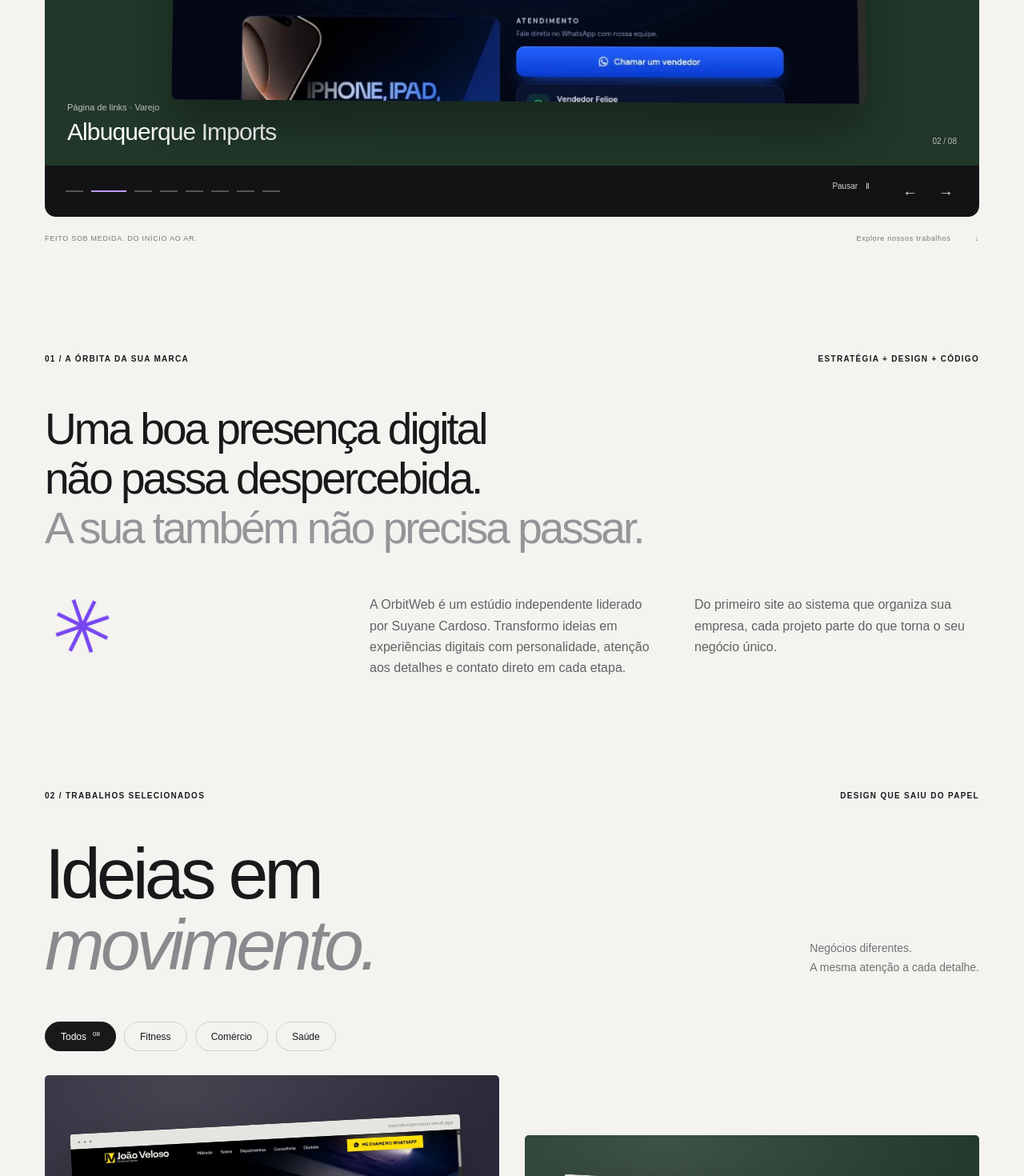
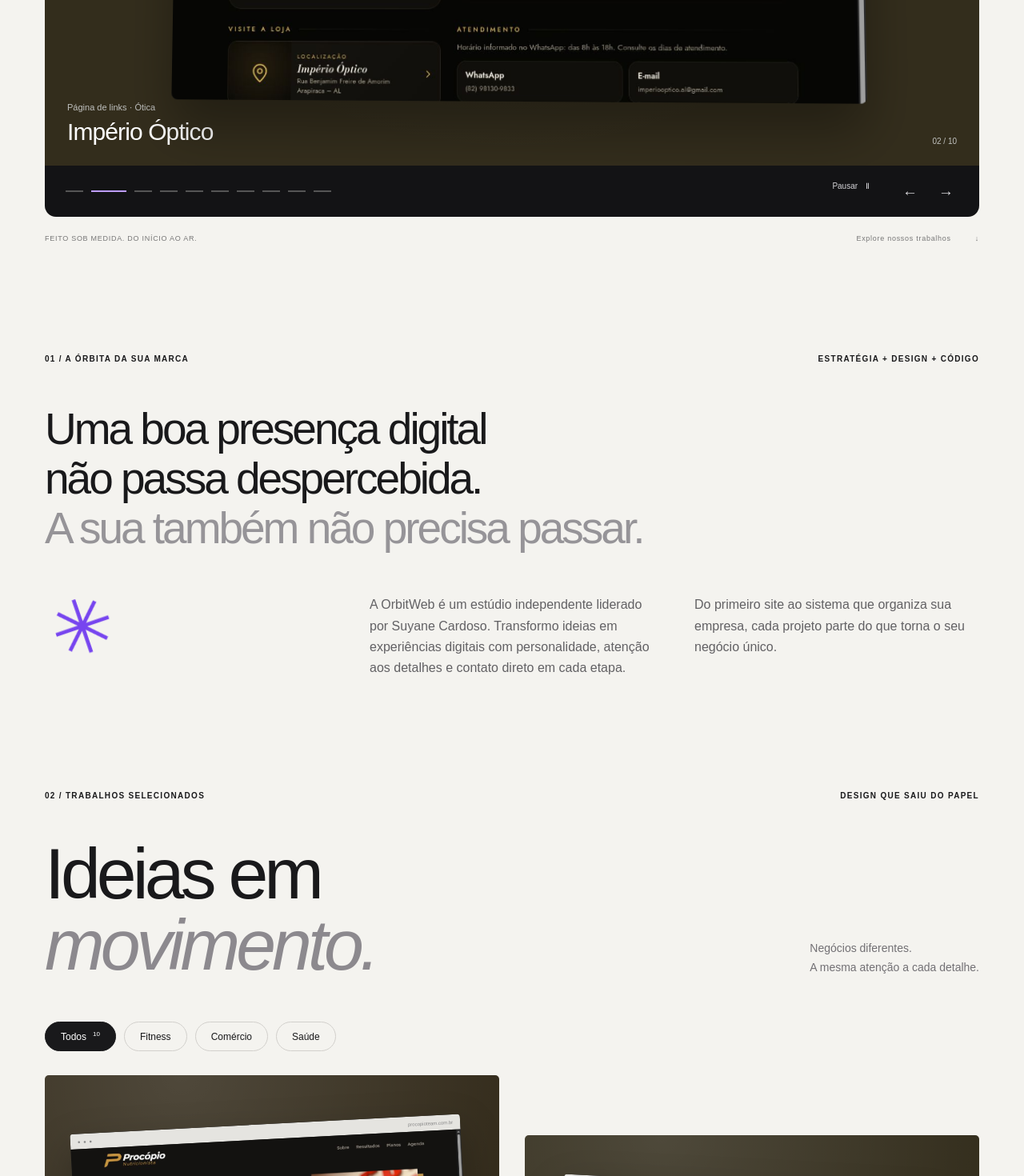
Before and after one commit to suyane09/portfolio-web, a React (Vite) app: page / in a window 1280 px wide. Shown: the part 1100-2570 px from the top of the page at 80% size. Built offline with nearby package versions, Linux system fonts and the light colour scheme.

Commit message:
Add Procópio Team and Império Óptico to portfolio with site screenshots

```diff
--- a/src/App.jsx
+++ b/src/App.jsx
@@ -4,6 +4,8 @@ import { site, whatsappLink, whatsappMessages } from './config/site'
 import QuoteForm from './components/QuoteForm'
 
 const projects = [
+  { id: 'procopio-team', title: 'Procópio Team', type: 'Site para nutricionista · Nutrição esportiva', image: '/projects/procopio.jpg', url: 'https://procopioteam.com.br/', category: 'Saúde', color: '#342c1c' },
+  { id: 'imperio-optico', title: 'Império Óptico', type: 'Página de links · Ótica', image: '/projects/imperio-optico.jpg', url: 'https://imperiooptico.vercel.app/', category: 'Comércio', color: '#332d1c' },
   { id: 'joao-veloso', title: 'João Veloso Personal', type: 'Site para personal trainer · Método VERTEX', image: '/projects/joao-veloso.webp', url: 'https://joaovelosopersonal.vercel.app/', category: 'Fitness', color: '#2b2737' },
   { id: 'albuquerque', title: 'Albuquerque Imports', type: 'Página de links · Varejo', image: '/projects/albuquerque-desktop.webp', url: 'https://albuquerqueimports.vercel.app/', category: 'Comércio', color: '#213729' },
   { id: 'sinesios', title: 'Sinesios iPhones', type: 'Página de links · Tecnologia', image: '/projects/sinesios.webp', url: 'https://sinesiosiphone.vercel.app/', category: 'Comércio', color: '#183e4c' },
@@ -29,9 +31,9 @@ function Showcase() {
    <div className="showcase-stage" style={{'--project-color':p.color}}>
     <div className="showcase-word" aria-hidden="true">{p.category}</div>
     <a key={p.id} className="showcase-browser" href={p.url} target="_blank" rel="noopener noreferrer" aria-label={`Visitar ${p.title}`}><div className="browser-bar"><span>● ● ●</span><span>{new URL(p.url).hostname}</span><Arrow/></div><div className="browser-screen"><img src={p.image} alt={`Site ${p.title} desenvolvido pela OrbitWeb`} width="1400" height="960" fetchPriority="high"/></div><span className="visit-bubble"><Arrow/> Explorar projeto</span></a>
-    <div className="showcase-caption" aria-live={paused?'polite':'off'}><div><p>{p.type}</p><h2>{p.title}</h2></div><span>0{index+1} / 0{projects.length}</span></div>
+    <div className="showcase-caption" aria-live={paused?'polite':'off'}><div><p>{p.type}</p><h2>{p.title}</h2></div><span>{String(index+1).padStart(2,'0')} / {String(projects.length).padStart(2,'0')}</span></div>
    </div>
-   <div className="showcase-controls"><div className="slide-dots">{projects.map((p,i)=><button key={p.id} onClick={()=>setIndex(i)} aria-label={`Mostrar ${p.title}`} aria-current={index===i?'true':undefined}><span/></button>)}</div><div className="slide-actions"><button onClick={()=>setPaused(!paused)} aria-label={paused?'Reproduzir projetos':'Pausar projetos'}>{paused?'Reproduzir':'Pausar'} <span aria-hidden="true">{paused?'▷':'Ⅱ'}</span></button><button onClick={()=>move(-1)} aria-label="Projeto anterior">←</button><button onClick={()=>move(1)} aria-label="Próximo projeto">→</button></div></div>
+   <div className="showcase-controls" style={{flexWrap:'wrap'}}><div className="slide-dots">{projects.map((p,i)=><button key={p.id} onClick={()=>setIndex(i)} aria-label={`Mostrar ${p.title}`} aria-current={index===i?'true':undefined}><span/></button>)}</div><div className="slide-actions"><button onClick={()=>setPaused(!paused)} aria-label={paused?'Reproduzir projetos':'Pausar projetos'}>{paused?'Reproduzir':'Pausar'} <span aria-hidden="true">{paused?'▷':'Ⅱ'}</span></button><button onClick={()=>move(-1)} aria-label="Projeto anterior">←</button><button onClick={()=>move(1)} aria-label="Próximo projeto">→</button></div></div>
  </div>
 }
 export default function App(){
```
Also changed, not shown: public/projects/imperio-optico.jpg (added), public/projects/procopio.jpg (added).
